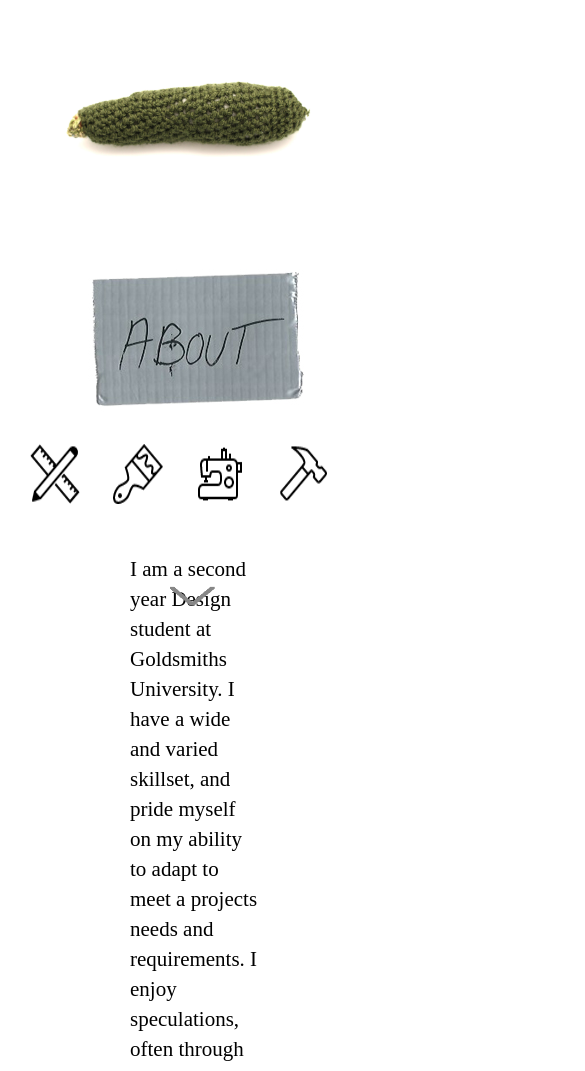
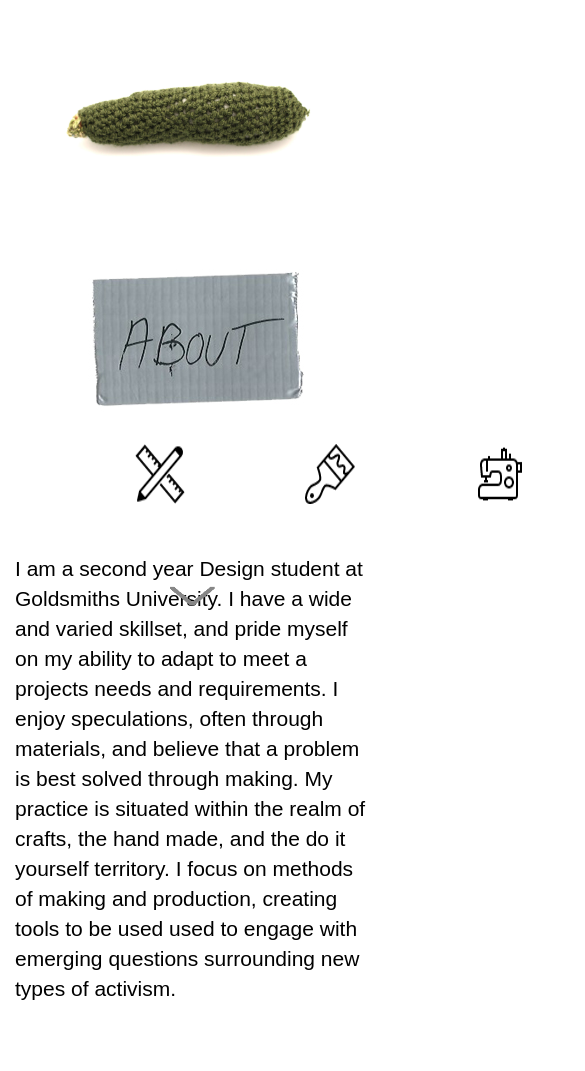
Before and after one commit to swhitethread/portfolio, a plain HTML site: page index.html in a window 390 px wide. Shown: the part 208-1279 px from the top of the page, 585 px wide, since content can reach past the window. Drawn offline with nearby package versions, Linux system fonts and the light colour scheme.

Commit message:
Images and alignment for mobile

```diff
--- a/css/styles.css
+++ b/css/styles.css
@@ -4,7 +4,12 @@
 /*}*/
 
 body {
-    font-family: 'Karla';
+    font-family: 'Karla', sans-serif;
+}
+
+.container-fluid {
+    padding-right: 0;
+    padding-left: 0;
 }
 
 .navbar-default {
@@ -124,6 +129,11 @@
   width: 100%;
   display: flex;
   justify-content: space-between;
+}
+
+.skill-icon {
+    float: left;
+    margin-left: 120px;
 }
 
 .about-paragraph {
@@ -436,3 +446,11 @@
   padding-bottom: 6px !important;
   margin-top: 14px;
 }
+@media only screen and (min-width: 375px) and (max-width: 667px) {
+  .portfolio-thumbnail {
+    width: 100% !important;
+}
+.about-paragraph {
+    margin: 0;
+}
+}
```
Also changed, not shown: img/pf0.jpg, img/pf11.jpg, 4 other files.
